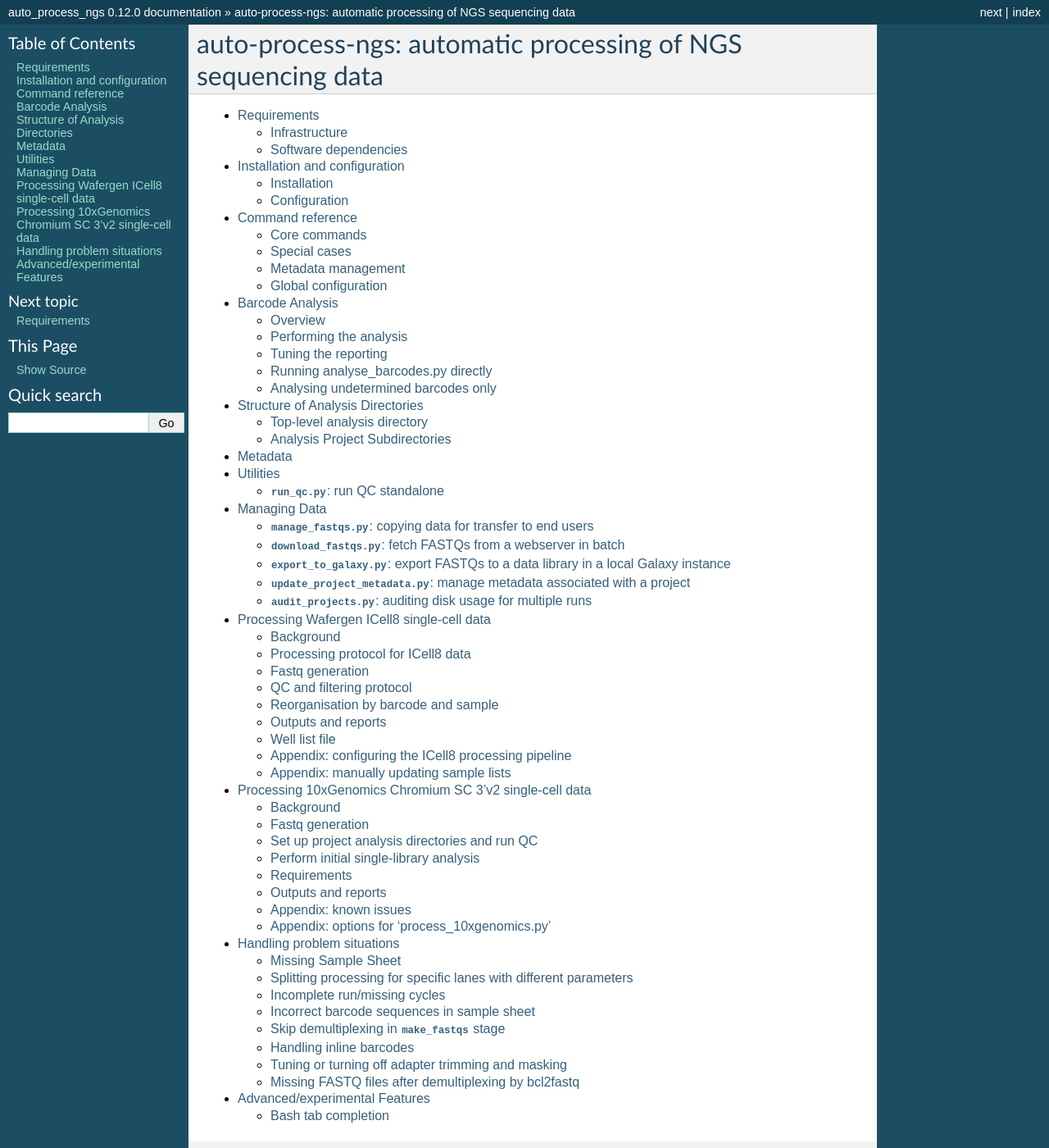
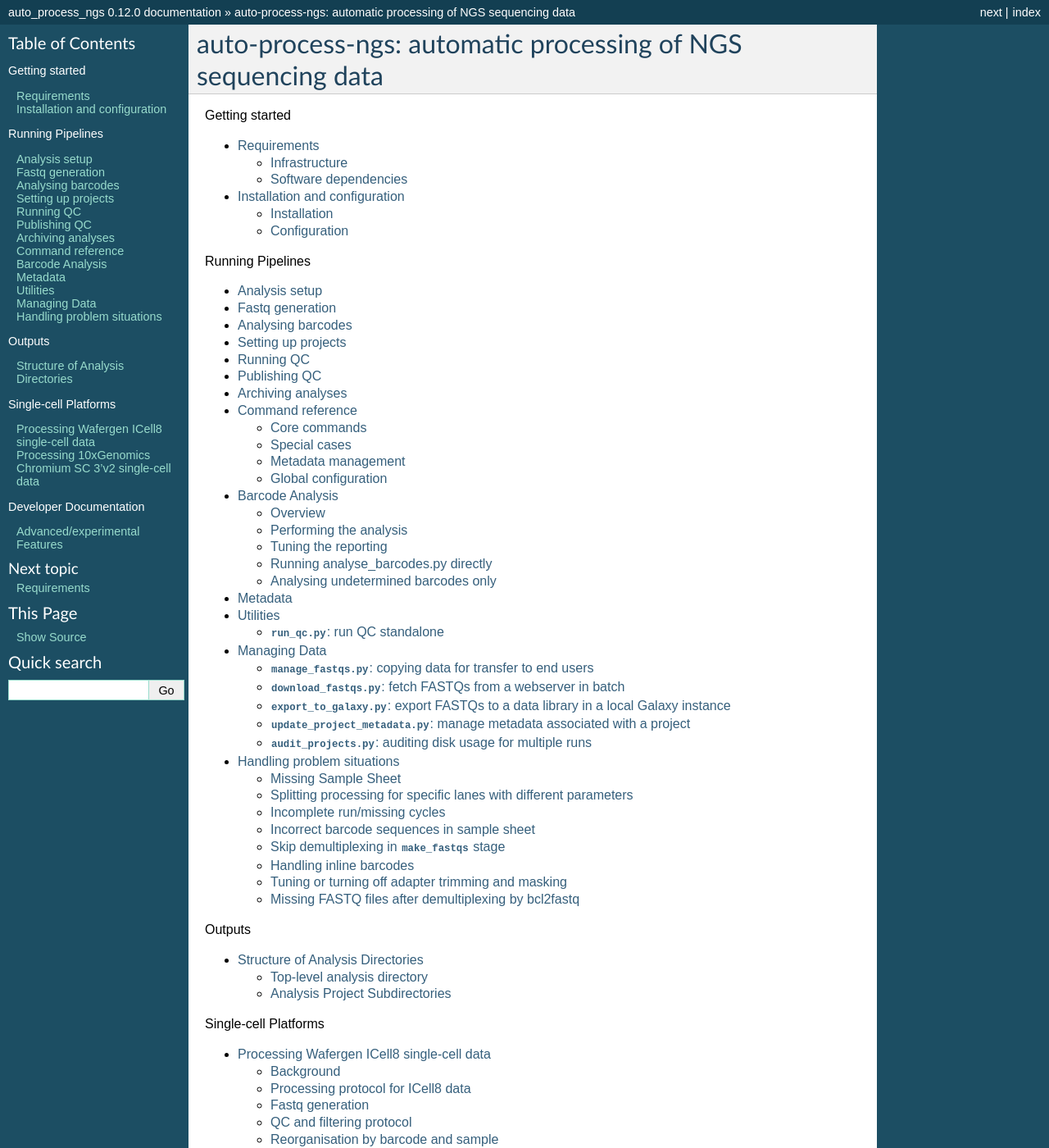
Before and after one commit to fls-bioinformatics-core/auto_process_ngs, a Sphinx documentation site: the page built from docs/source/index.rst, in a window 1280 px wide and 1400 px high. Shown: the whole window at 82% size. Built offline with Sphinx 7.4.7, drawn with Linux system fonts in a browser that asks for light colours; pages that are not in the unit, such as notebooks, are missing from menus; some of the changed text lies outside the part shown.

Commit message:
Updates to documentation to break up table of contents in index page.

```diff
--- a/docs/source/index.rst
+++ b/docs/source/index.rst
@@ -4,18 +4,52 @@
 
 .. toctree::
    :maxdepth: 2
+   :caption: Getting started
 
    requirements
    install
+
+.. _running-pipelines:
+
+.. toctree::
+   :maxdepth: 2
+   :caption: Running Pipelines
+
+   Analysis setup <using/setup>
+   Fastq generation <using/make_fastqs>
+   Analysing barcodes <using/analyse_barcodes>
+   Setting up projects <using/setup_analysis_dirs>
+   Running QC <using/run_qc>
+   Publishing QC <using/publish_qc>
+   Archiving analyses <using/archive>
    commands
    barcode_analysis
-   analysis_dirs
    metadata
    utilities
    managing_data
+   problems
+
+.. toctree::
+   :maxdepth: 2
+   :caption: Outputs
+
+   analysis_dirs
+
+.. _single-cell-docs:
+
+.. toctree::
+   :maxdepth: 2
+   :caption: Single-cell Platforms
+
    icell8
    10xgenomics
-   problems
+
+.. _developers-docs:
+
+.. toctree::
+   :maxdepth: 2
+   :caption: Developer Documentation
+
    advanced
    developers/index
 
```
